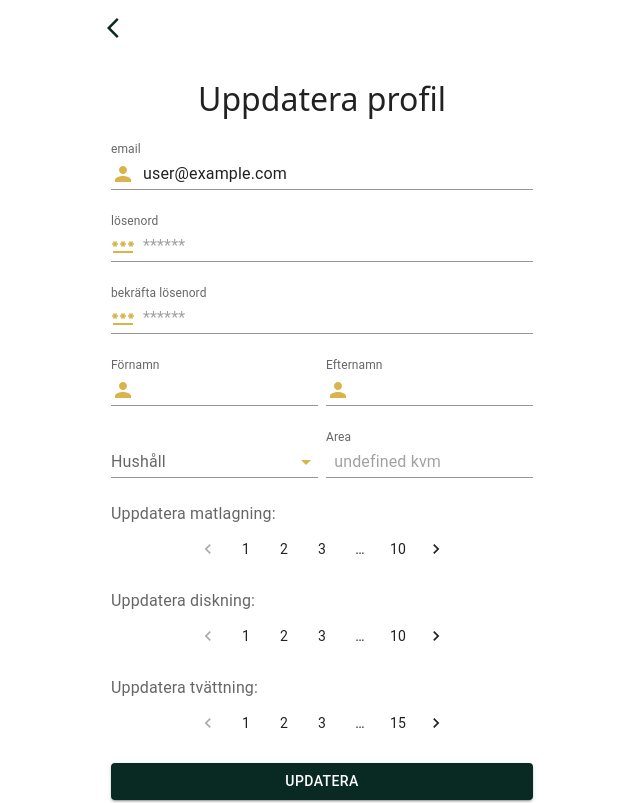
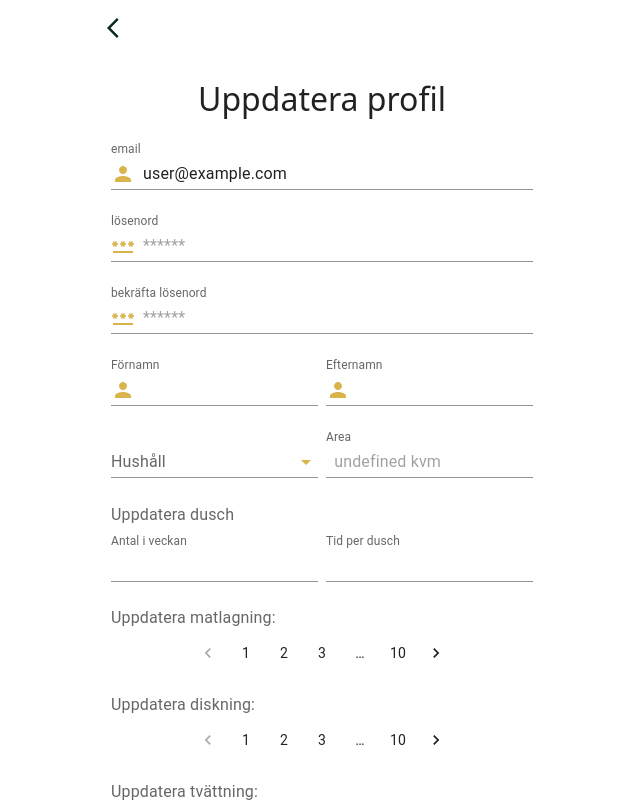
Before and after one commit to annaagranberg/EnergyEyes, a React (Create React App) app: page /update-profile in a window 1280 px wide. Shown: the top 803 px of the page, without its empty margins (318-958 px from the left). Built offline with nearby package versions, Linux system fonts and the light colour scheme; no server answers; the database is empty; sample sign-in values are in the browser's storage.

Commit message:
dusch tillagd

```diff
--- a/src/components/UpdateProfile.js
+++ b/src/components/UpdateProfile.js
@@ -14,7 +14,7 @@ export default function UpdateProfile() {
     const emailRef = useRef()
     const passwordRef = useRef()
     const passwordConfirmRef = useRef()
-    const { currentUser, updateEmail, updatePassword, updateArea, updateUser } = useAuth()
+    const { currentUser, updateEmail, updatePassword, updateUser } = useAuth()
     const [error, setError] = useState('')
     const [loading, setLoading] = useState(false)
     const navigate = useNavigate();
@@ -83,11 +83,6 @@ export default function UpdateProfile() {
 
         if(emailRef.current.value !== currentUser.email){
             promises.push(updateEmail(emailRef.current.value))
-        }
-
-        if(area !== '' && people !== ''){
-            promises.push(updateArea(area))
-            // promises.push(updatePeople(people))
         }
 
         if(passwordRef.current.value){
@@ -199,8 +194,28 @@ export default function UpdateProfile() {
                                         <InputAdornment position='start'>
                                         </InputAdornment>
                                     ),
-                                    inputProps: {max: 150, min: 9}
+                                    inputProps:({ min: 10, max: 150 })
                                 }}/>
+                        </FormControl>
+                    </FormGroup>
+                    <FormLabel sx={{mb:1}}>Uppdatera dusch</FormLabel>
+                    <FormGroup id="name" >
+                        <FormControl sx={{flexDirection:'row', flexWrap:'wrap', width:'100%', justifyContent:'space-between'}}>
+                            <TextField variant="standard" label="Antal i veckan" type='number' placeholder={duschAntal} onChange={(e)=> setDuschAntal(e.target.value)}
+                            sx={{width:'49%',maxWidth:'100%', minWidth:'140px'}}
+                            InputProps={{ inputMode: 'numeric',
+                            startAdornment:(
+                                <InputAdornment position='start'>
+                                </InputAdornment>
+                            ),inputProps: { min: 1, max: 15 } }}/>
+
+                            <TextField variant="standard" label="Tid per dusch" type='number' placeholder= {duschTid} onChange={(e)=> setDuschTid(e.target.value)}
+                            InputProps={{ inputMode: 'numeric',
+                            startAdornment:(
+                                <InputAdornment position='start'>
+                                </InputAdornment>
+                            ),inputProps: { min: 1, max: 60 } }}
+                            sx={{ mb:3, width: '49%',maxWidth:'100%', minWidth:'140px' }}/>
                         </FormControl>
                     </FormGroup>
 
```
